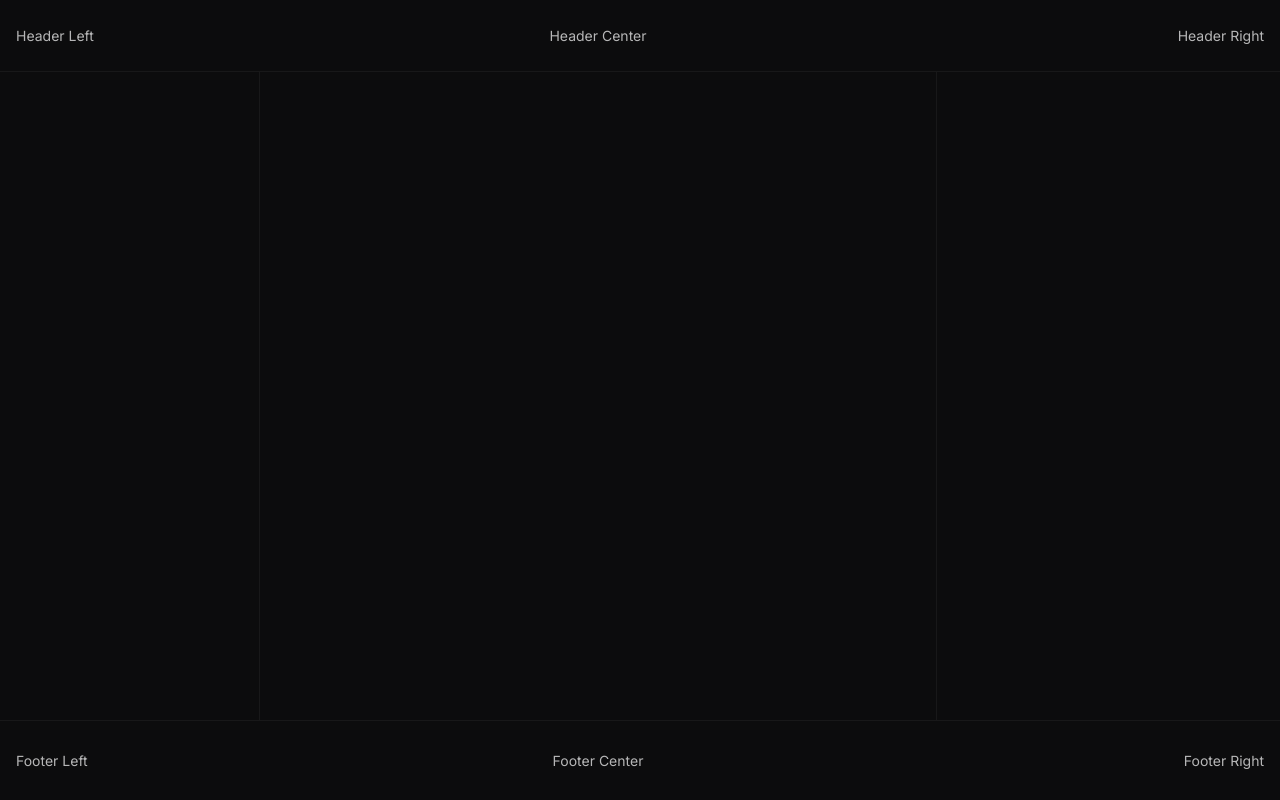
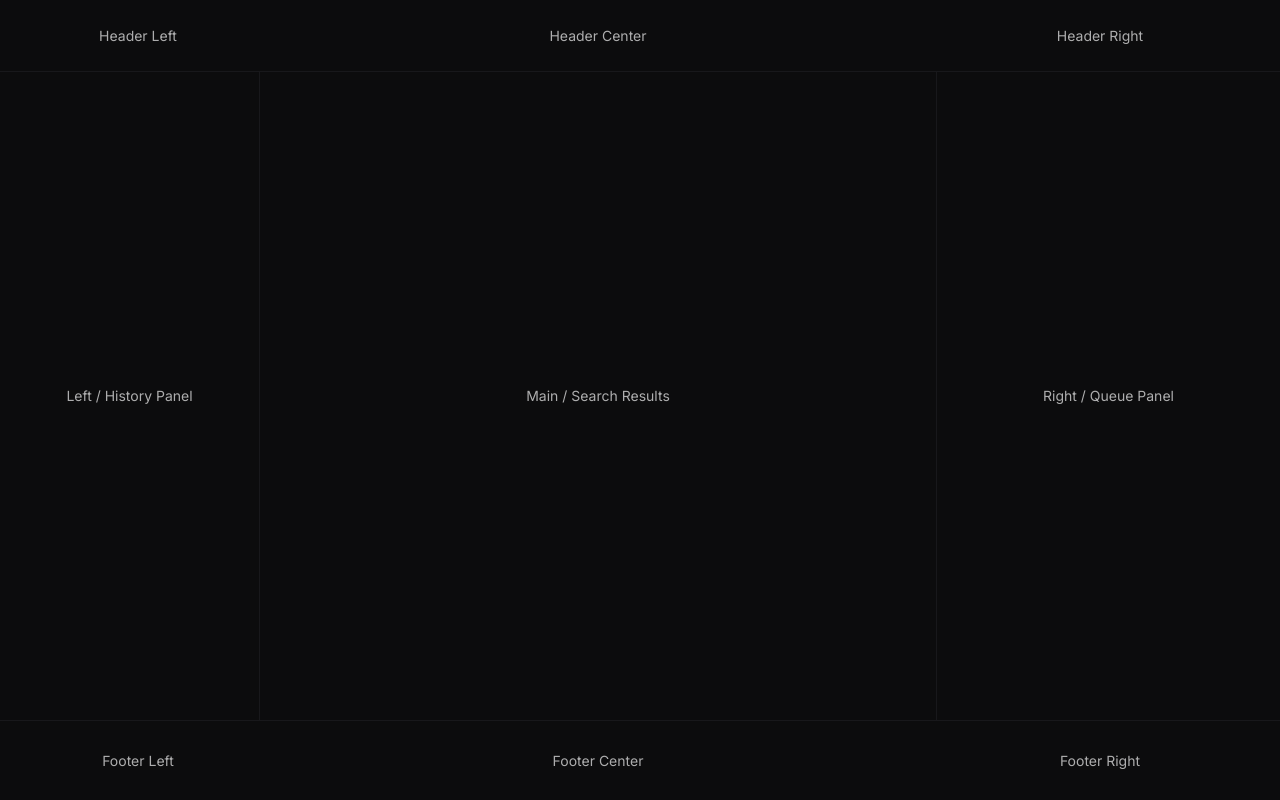
Before and after one commit to xavierAshkar/spotify-playlist-manager, a React (Vite) app: page /search in a window 1280 px wide. Built offline with nearby package versions, Linux system fonts and the light colour scheme.

Commit message:
fix bug: rename textMuted to textSubtle in tailwind.config & fix body import in Layout.jsx

```diff
--- a/src/index.css
+++ b/src/index.css
@@ -1,7 +1,7 @@
+@import './styles/text.css';
+
 @import url('https://fonts.googleapis.com/css2?family=Inter:wght@400;500;700&display=swap');
 
 @tailwind base;
 @tailwind components;
 @tailwind utilities;
-
-@import './styles/text.css';
--- a/src/layout/Layout.jsx
+++ b/src/layout/Layout.jsx
@@ -1,8 +1,12 @@
 // src/pages/Layout.jsx
-export default function Layout({ headerLeft, headerCenter, headerRight, footerLeft, footerCenter, footerRight, children }) {
+export default function Layout({
+  headerLeft, headerCenter, headerRight,
+  left, main, right,
+  footerLeft, footerCenter, footerRight,
+}) {
   return (
     <div
-      className="h-screen flex flex-col bg-darkBg text-white"
+      className="h-screen flex flex-col bg-darkBg text-textMain"
       style={{
         // tokens
         '--header-h': '72px',
@@ -12,38 +16,29 @@
       }}
     >
       {/* Header */}
-      <header className="h-[var(--header-h)] shrink-0 border-b border-white/5">
-        <div className="h-full grid grid-cols-[var(--left-w)_1fr_var(--right-w)] items-center gap-4 px-4">
-          <div className="h-full flex items-center">{headerLeft}</div>
+      <header className="h-[var(--header-h)] shrink-0 border-b border-lightBg">
+        <div className="h-full grid grid-cols-[var(--left-w)_1fr_var(--right-w)] items-center px-2">
+          <div className="h-full flex items-center justify-center">{headerLeft}</div>
           <div className="h-full flex items-center justify-center">{headerCenter}</div>
-          <div className="h-full flex items-center justify-end">{headerRight}</div>
+          <div className="h-full flex items-center justify-center">{headerRight}</div>
         </div>
       </header>
 
-      {/* Body: sidebars + main */}
-      <div className="flex-1 min-h-0 grid grid-cols-[var(--left-w)_1fr_var(--right-w)]">
-        {/* Left: History (scrolls independently) */}
-        <aside className="min-h-0 overflow-y-auto border-r border-white/5">
-          { /* left history content here */ }
-        </aside>
-
-        {/* Main content (scrolls) */}
-        <main className="min-w-0 min-h-0 overflow-y-auto">
-          {children}
+      {/* Body */}
+      <div className="flex-1 min-h-0 grid grid-cols-[var(--left-w)_1fr_var(--right-w)] overflow-hidden">
+        <aside className="min-h-0 overflow-y-auto custom-scrollbar border-r border-lightBg">{left}</aside>
+        <main className="min-w-0 min-h-0 overflow-y-auto custom-scrollbar">
+          {main}
         </main>
-
-        {/* Right: Queue (scrolls independently) */}
-        <aside className="min-h-0 overflow-y-auto border-l border-white/5">
-          { /* right queue content here */ }
-        </aside>
+        <aside className="min-h-0 overflow-y-auto custom-scrollbar border-l border-lightBg">{right}</aside>
       </div>
 
       {/* Footer */}
-      <footer className="h-[var(--footer-h)] shrink-0 border-t border-white/5">
-        <div className="h-full grid grid-cols-[var(--left-w)_1fr_var(--right-w)] items-center gap-4 px-4">
-          <div className="h-full flex items-center">{footerLeft}</div>
+      <footer className="h-[var(--footer-h)] shrink-0 border-t border-lightBg">
+        <div className="h-full grid grid-cols-[var(--left-w)_1fr_var(--right-w)] items-center px-2">
+          <div className="h-full flex items-center justify-center">{footerLeft}</div>
           <div className="h-full flex items-center justify-center">{footerCenter}</div>
-          <div className="h-full flex items-center justify-end">{footerRight}</div>
+          <div className="h-full flex items-center justify-center">{footerRight}</div>
         </div>
       </footer>
     </div>
--- a/src/styles/text.css
+++ b/src/styles/text.css
@@ -1,3 +1,4 @@
+/* src/styles/text.css */
 @layer components {
   .text-main {
     @apply text-textMain font-regular text-small;
--- a/tailwind.config.js
+++ b/tailwind.config.js
@@ -12,7 +12,7 @@
         hoverBg: "#242428",
         accent: "#1CD760",
         textMain: "#F2F2F2",
-        textMuted: "#B2B2B2",
+        textSubtle: "#B2B2B2",
       },
       fontFamily: {
         sans: ['Inter', 'sans-serif'],
```
